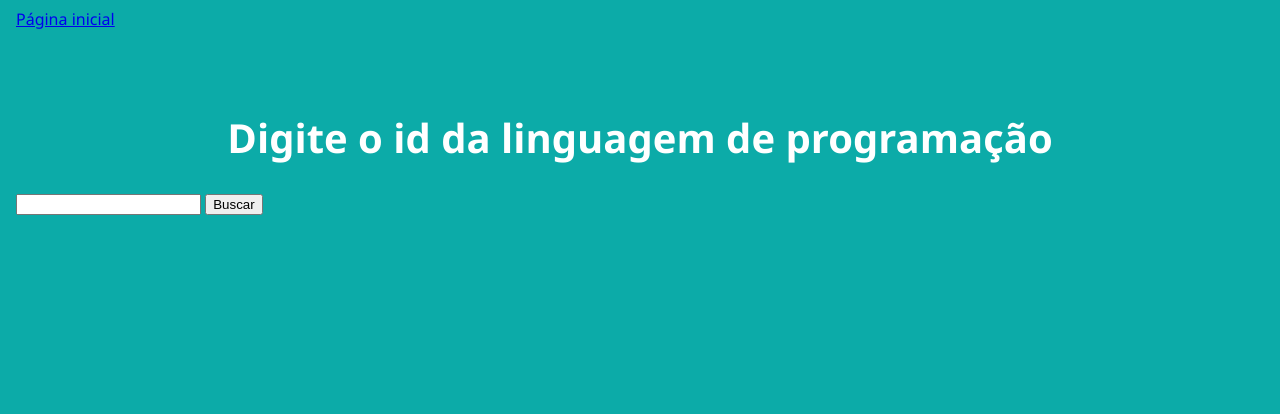
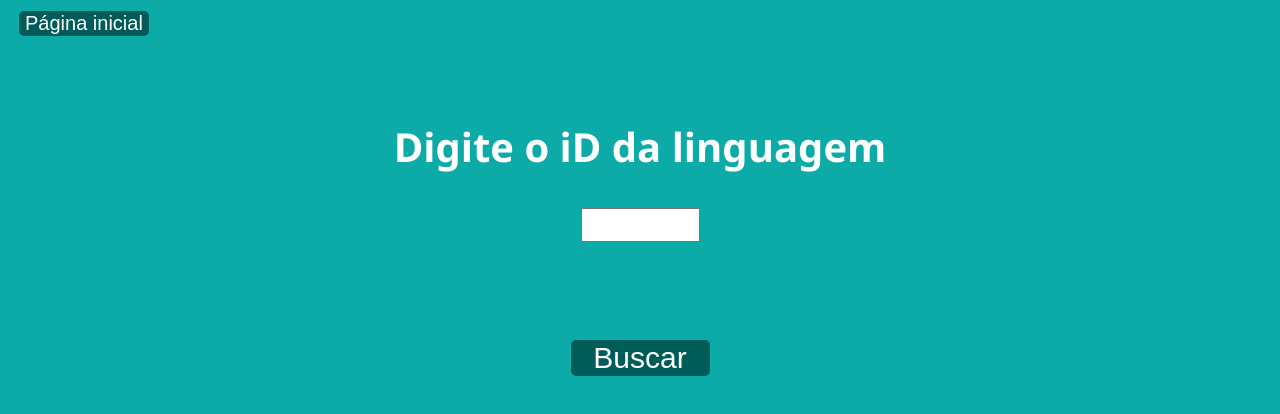
Before and after one commit to ayanfaustt/IAAD_CRUD, a plain HTML site: page frontend/ProjetoFrontIAAD/crudLP/linhaespecifica.html in a window 1280 px wide. Drawn offline with Linux system fonts and the light colour scheme.

Commit message:
Front update

```diff
--- a/frontend/ProjetoFrontIAAD/crudLP/linhaespecifica.html
+++ b/frontend/ProjetoFrontIAAD/crudLP/linhaespecifica.html
@@ -9,13 +9,15 @@
     <title>Linha especifica</title>
 </head>
 <header>
-    <a href="../bancostartup.html">Página inicial</a>
+    <button class="home_button">
+        <a href="../bancostartup.html">Página inicial</a>
+    </button>
 </header>
 <body>
-    <h1 class="title_pag">Digite o id da linguagem de programação</h1>
-    <div>
+    <h1 class="title_pag">Digite o iD da linguagem</h1>
+    <div class="labels">
         <input type="number" value="id_linguagem" id="input_id_lp">
-        <button onclick="request()">Buscar</button>
+        <button id="submit_button" onclick="request()">Buscar</button>
         <table id="table_linguagemProgramacaoOne">
 
         </table>
```
Also changed, not shown: frontend/ProjetoFrontIAAD/crudLP/todosOsItens.html (+2 -2 lines).
